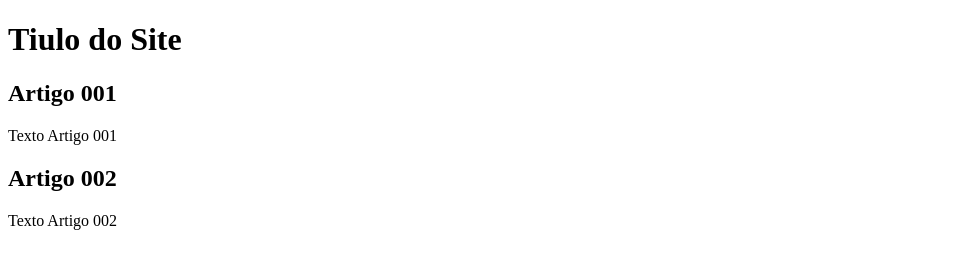
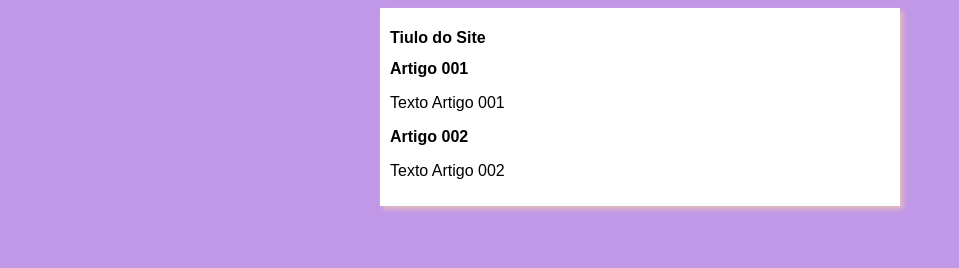
Before and after one commit to carloscosta12/projeto-site, a plain HTML site: page index.html in a window 1280 px wide. Shown: the whole page, without its empty margins (0-959 px from the left). Drawn offline with Linux system fonts and the light colour scheme.

Commit message:
Iniciei o design

```diff
--- /dev/null
+++ b/estilos/style.css
@@ -0,0 +1,17 @@
+* {
+    font-family: Arial, Helvetica, sans-serif;
+    font-size: 16px;
+}
+
+body {
+    background-color: rgb(193, 151, 231);
+
+}
+
+main {
+    background-color: white;
+    width: 500px;
+    margin: auto;
+    padding: 10px;
+    box-shadow: 3px 3px 5px rgb(229, 190, 190)
+}
--- a/index.html
+++ b/index.html
@@ -5,6 +5,7 @@
     <meta http-equiv="X-UA-Compatible" content="IE=edge">
     <meta name="viewport" content="width=device-width, initial-scale=1.0">
     <title>Titulo do Site</title>
+    <link rel="stylesheet" href="estilos/style.css">
 </head>
 <body>
     <main>
```
